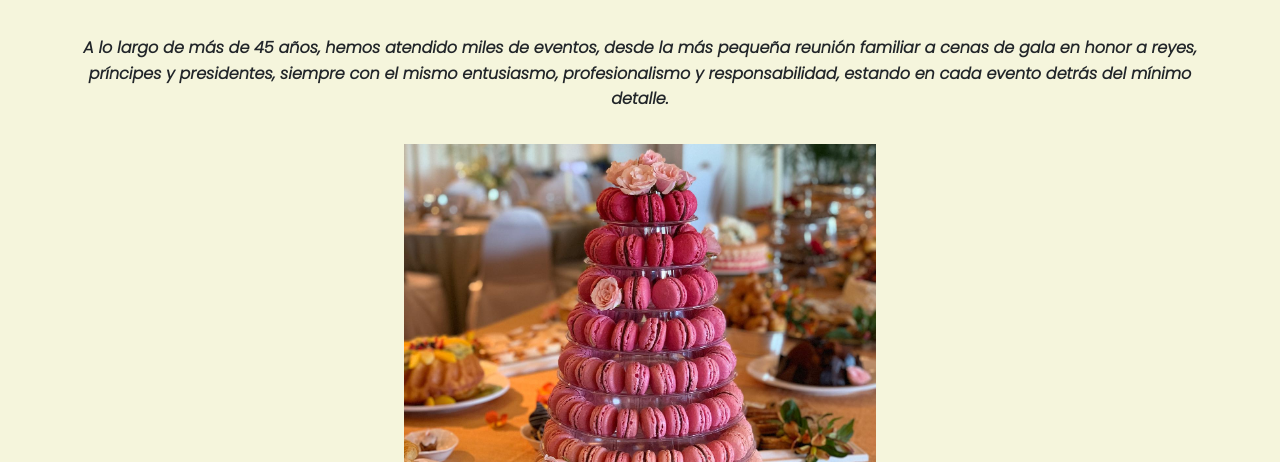
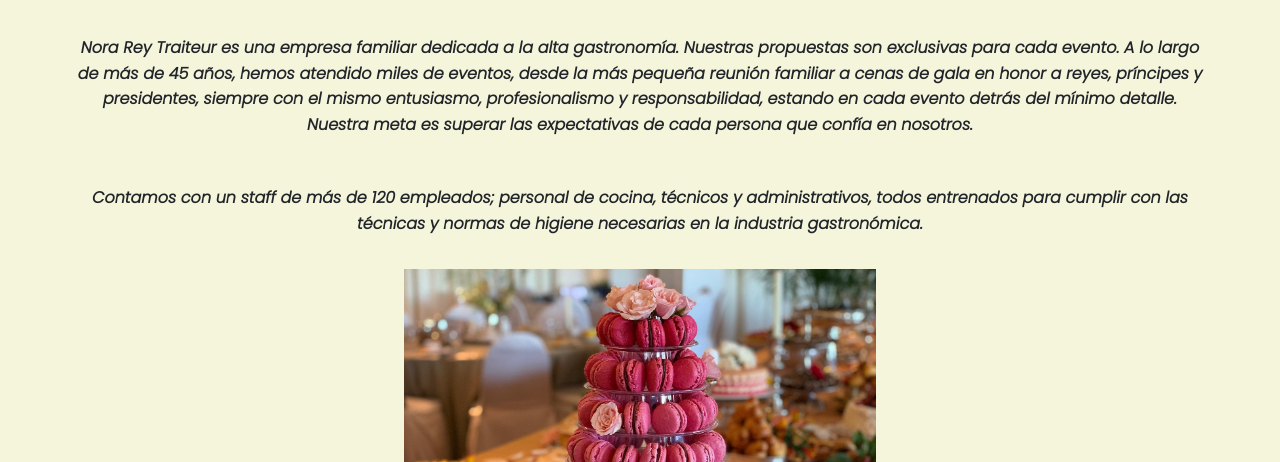
Before and after one commit to FlorenciaRey/IDEA-REY-, a plain HTML site: page index.html in a window 1280 px wide. Shown: the part 338-800 px from the top of the page. Drawn offline with nearby package versions, Linux system fonts and the light colour scheme.

Commit message:
agrego texto a index y a eventos

```diff
--- a/index.html
+++ b/index.html
@@ -59,7 +59,8 @@
             <section class="sec__ppal">
                 <h2 class="sec__ppal__h2">Catering y boutique gourmet</h2>
                 <div class="sec__ppal__div justify-content-center align-items-center">
-                    <p class="sec__ppal__p">A lo largo de más de 45 años, hemos atendido miles de eventos, desde la más pequeña reunión familiar a cenas de gala en honor a reyes, príncipes y presidentes, siempre con el mismo entusiasmo, profesionalismo y responsabilidad, estando en cada evento detrás del mínimo detalle.</p>
+                    <p class="sec__ppal__p">Nora Rey Traiteur es una empresa familiar dedicada a la alta gastronomía. Nuestras propuestas son exclusivas para cada evento. A lo largo de más de 45 años, hemos atendido miles de eventos, desde la más pequeña reunión familiar a cenas de gala en honor a reyes, príncipes y presidentes, siempre con el mismo entusiasmo, profesionalismo y responsabilidad, estando en cada evento detrás del mínimo detalle.  Nuestra meta es superar las expectativas de cada persona que confía en nosotros.</p>
+                    <p class="sec__ppal__p">Contamos con un staff de más de 120 empleados; personal de cocina, técnicos y administrativos, todos entrenados para cumplir con las técnicas y normas de higiene necesarias en la industria gastronómica.</p>
                     <img class="sec__ppal__img" src="./images/torremacarrones.jpg" alt="imagen torre de macarons">
                 </div>
             </section>
```
Also changed, not shown: pages/nosotros.html (+2 -0 lines).
